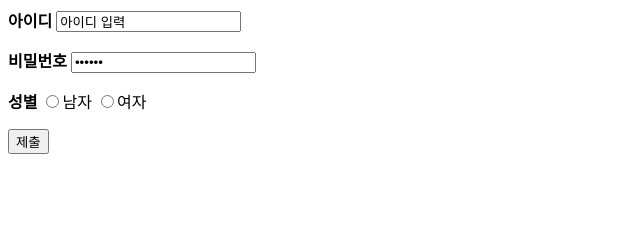
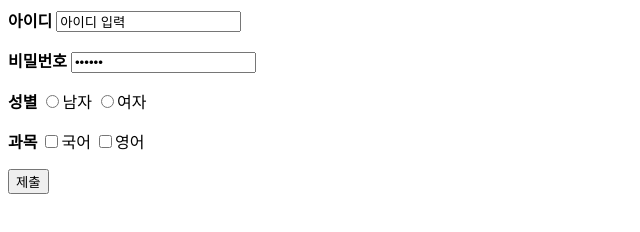
Before and after one commit to gozjwkd/gozjwkd.github.io, a plain HTML site: page index.html in a window 1280 px wide. Shown: the whole page, without its empty margins (0-640 px from the left). Drawn offline with Linux system fonts and the light colour scheme.

Commit message:
Add files via upload

```diff
--- a/index.html
+++ b/index.html
@@ -18,6 +18,11 @@
 				<input type="radio" name="gender" value="F">여자
 			</p>
 			<p>
+				<strong>과목</strong>
+				<input type ="checkbox" name="subject" value="kor">국어
+				<input type ="checkbox" name="subject" value="eng">영어
+			</p>
+			<p>
 				<input type="submit" value="제출">
 			</P>
 		</form>
```
